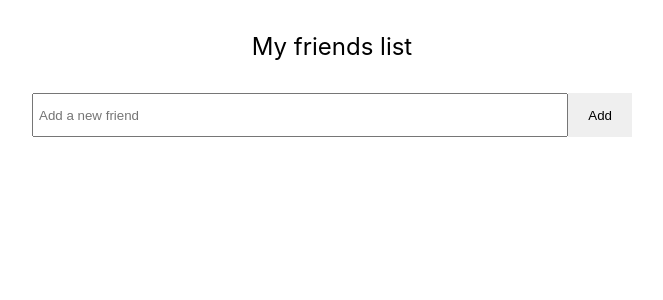
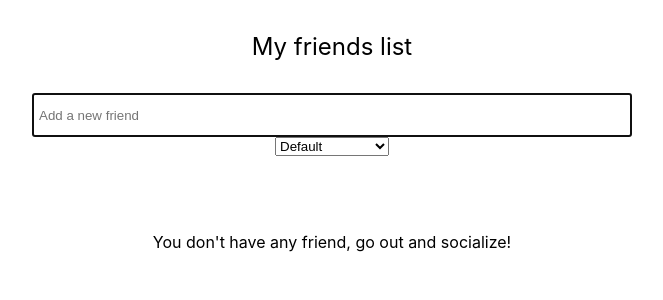
Before and after one commit to yashasvi13/Friends-List, a React (Create React App) app: page / in a window 1280 px wide. Shown: the top 300 px of the page, without its empty margins (308-971 px from the left). Built offline with nearby package versions, Linux system fonts and the light colour scheme.

Commit message:
pagination, sort, input focus

```diff
--- a/src/Components/AddFriendForm/AddFriendForm.js
+++ b/src/Components/AddFriendForm/AddFriendForm.js
@@ -1,10 +1,15 @@
-import React, { useState } from "react";
+import React, { useState, useRef, useEffect } from "react";
 import { useFriends } from "../../Contexts/FriendProvider";
 import "./styles.css";
 
 const AddFriendForm = () => {
   const [friend, setFriend] = useState("");
   const { addFriend } = useFriends();
+  const inputRef = useRef(null);
+
+  useEffect(() => {
+    inputRef.current.focus();
+  }, []);
 
   const onSubmit = (e) => {
     e.preventDefault();
@@ -13,13 +18,13 @@ const AddFriendForm = () => {
   };
 
   const onChange = (e) => {
-    console.log(e.target.value);
     setFriend(e.target.value);
   };
 
   return (
     <form onSubmit={onSubmit} className="form">
       <input
+        ref={inputRef}
         className="input"
         value={friend}
         type="text"
@@ -27,7 +32,6 @@ const AddFriendForm = () => {
         onChange={(e) => onChange(e)}
         required
       />
-      <button className="add-friend">Add</button>
     </form>
   );
 };
--- a/src/Components/AddFriendForm/styles.css
+++ b/src/Components/AddFriendForm/styles.css
@@ -1,11 +1,6 @@
 .form {
   width: 100%;
   display: flex;
-}
-
-.add-friend {
-  border: 0;
-  padding: 0 20px;
 }
 
 .input {
--- a/src/Components/Friend/Friend.js
+++ b/src/Components/Friend/Friend.js
@@ -8,6 +8,11 @@ export default function Friend({ friend }) {
   const { deleteFriend, addToFavorites } = useFriends();
   const { id, name, favorite } = friend;
 
+  const onDelete = () => {
+    if (window.confirm(`Is ${name} no longer your friend?`)) {
+      deleteFriend(id);
+    }
+  };
   return (
     <li className="friend">
       <span className="name">{name}</span>
@@ -18,7 +23,7 @@ export default function Friend({ friend }) {
           <AiOutlineStar color="orange" size="1.25em" />
         )}
       </span>
-      <span className="action" onClick={() => deleteFriend(id)}>
+      <span className="action" onClick={onDelete}>
         <AiTwotoneDelete color="crimson" size="1.25em" />
       </span>
     </li>
--- a/src/Components/FriendsList/FriendsList.js
+++ b/src/Components/FriendsList/FriendsList.js
@@ -1,16 +1,74 @@
-import React from "react";
+import React, { useState, useEffect } from "react";
 import { useFriends } from "../../Contexts/FriendProvider";
 import Friend from "../Friend/Friend.js";
+import Pagination from "../Pagination/Pagination";
 import "./styles.css";
+
 const FriendList = () => {
-  const { friends } = useFriends();
+  const { friends, sort } = useFriends();
 
+  const options = [
+    { val: "default", opt: "Default" },
+    { val: "createdAt", opt: "Recent friends" },
+    { val: "favorite", opt: "Favorite friends" },
+  ];
+  const [currentPage, setCurrentPage] = useState(1);
+  const [currentOption, setCurrentOption] = useState(options[0]);
+  const [friendsPerPage] = useState(4);
+
+  const indexOfLastFriend = currentPage * friendsPerPage;
+  const indexOfFirstFriend = indexOfLastFriend - friendsPerPage;
+  const currentFriends = friends.slice(indexOfFirstFriend, indexOfLastFriend);
+
+  const paginate = (pageNumber) => setCurrentPage(pageNumber);
+
+  useEffect(() => {
+    if (friends.length > 4) {
+      paginate(Math.ceil(friends.length / friendsPerPage));
+    }
+  }, [friends, friendsPerPage]);
+
+  useEffect(() => {
+    paginate(1);
+  }, [currentOption]);
+
+  const onSort = (e) => {
+    sort(e.target.value);
+    setCurrentOption(e.target.value);
+  };
   return (
-    <ul className="friends-list">
-      {friends.map((friend) => (
-        <Friend key={friend.id} friend={friend} />
-      ))}
-    </ul>
+    <>
+      <select onChange={(e) => onSort(e)}>
+        {options.map((opt) => (
+          <option
+            value={opt.val}
+            disabled={
+              opt.val === "favorite" &&
+              !friends.filter((e) => e.favorite === true).length
+            }
+          >
+            {opt.opt}
+          </option>
+        ))}
+      </select>
+      <ul className="friends-list">
+        {friends.length > 0 ? (
+          currentFriends.map((friend) => (
+            <Friend key={friend.id} friend={friend} />
+          ))
+        ) : (
+          <div className="no-friends">
+            You don't have any friend, go out and socialize!
+          </div>
+        )}
+      </ul>
+      <Pagination
+        friendsPerPage={friendsPerPage}
+        totalFriends={friends.length}
+        currentPage={currentPage}
+        paginate={paginate}
+      />
+    </>
   );
 };
 
--- a/src/Components/FriendsList/styles.css
+++ b/src/Components/FriendsList/styles.css
@@ -1,4 +1,10 @@
 .friends-list {
   padding: 0;
   width: 600px;
+  min-height: 300px;
 }
+.no-friends {
+  display: flex;
+  justify-content: center;
+  margin-top: 10%;
+}
--- /dev/null
+++ b/src/Components/Pagination/Pagination.js
@@ -0,0 +1,34 @@
+import React from "react";
+import "./styles.css";
+
+const Pagination = ({
+  friendsPerPage,
+  totalFriends,
+  currentPage,
+  paginate,
+}) => {
+  const pageNumbers = [];
+  for (let i = 1; i <= Math.ceil(totalFriends / friendsPerPage); i++) {
+    pageNumbers.push(i);
+  }
+
+  return (
+    totalFriends > 4 && (
+      <nav>
+        <ul className="pagination">
+          {pageNumbers.map((number) => (
+            <li
+              key={number}
+              onClick={() => paginate(number)}
+              className={number === currentPage ? "current-page" : null}
+            >
+              <span>{number}</span>
+            </li>
+          ))}
+        </ul>
+      </nav>
+    )
+  );
+};
+
+export default Pagination;
--- /dev/null
+++ b/src/Components/Pagination/styles.css
@@ -0,0 +1,14 @@
+.pagination li {
+  display: inline;
+  list-style-type: none;
+  padding: 8px 16px;
+  margin: 8px;
+  float: left;
+  border-radius: 2px;
+  border: 1px solid #0645ad;
+}
+
+.current-page {
+  background-color: #0645ad;
+  color: #fff;
+}
--- a/src/Contexts/FriendProvider.js
+++ b/src/Contexts/FriendProvider.js
@@ -14,20 +14,35 @@ export default function FriendProvider({ children }) {
         id: v4(),
         name,
         favorite: false,
+        createdAt: new Date(),
       },
     ]);
+
   const deleteFriend = (id) => {
     setFriends(friends.filter((friend) => friend.id !== id));
   };
+
   const addToFavorites = (id, status) => {
     setFriends(
       friends.map((f) => (f.id === id ? { ...f, favorite: status } : f))
     );
   };
 
+  const sort = (e) => {
+    e === "default"
+      ? setFriends([...friends].sort((a, b) => a.createdAt - b.createdAt))
+      : setFriends([...friends].sort((a, b) => b[e] - a[e]));
+  };
+
   return (
     <FriendContext.Provider
-      value={{ friends, addFriend, deleteFriend, addToFavorites }}
+      value={{
+        friends,
+        addFriend,
+        deleteFriend,
+        addToFavorites,
+        sort,
+      }}
     >
       {children}
     </FriendContext.Provider>
```
